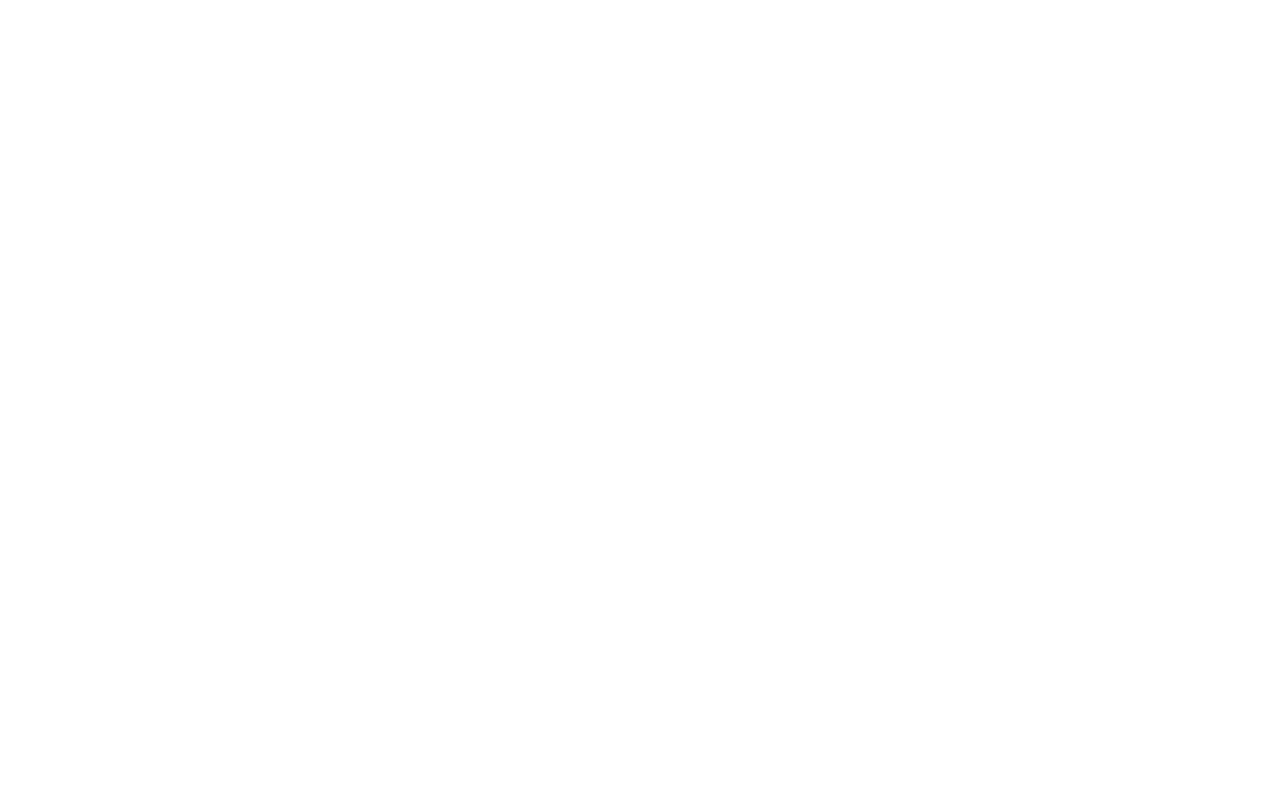
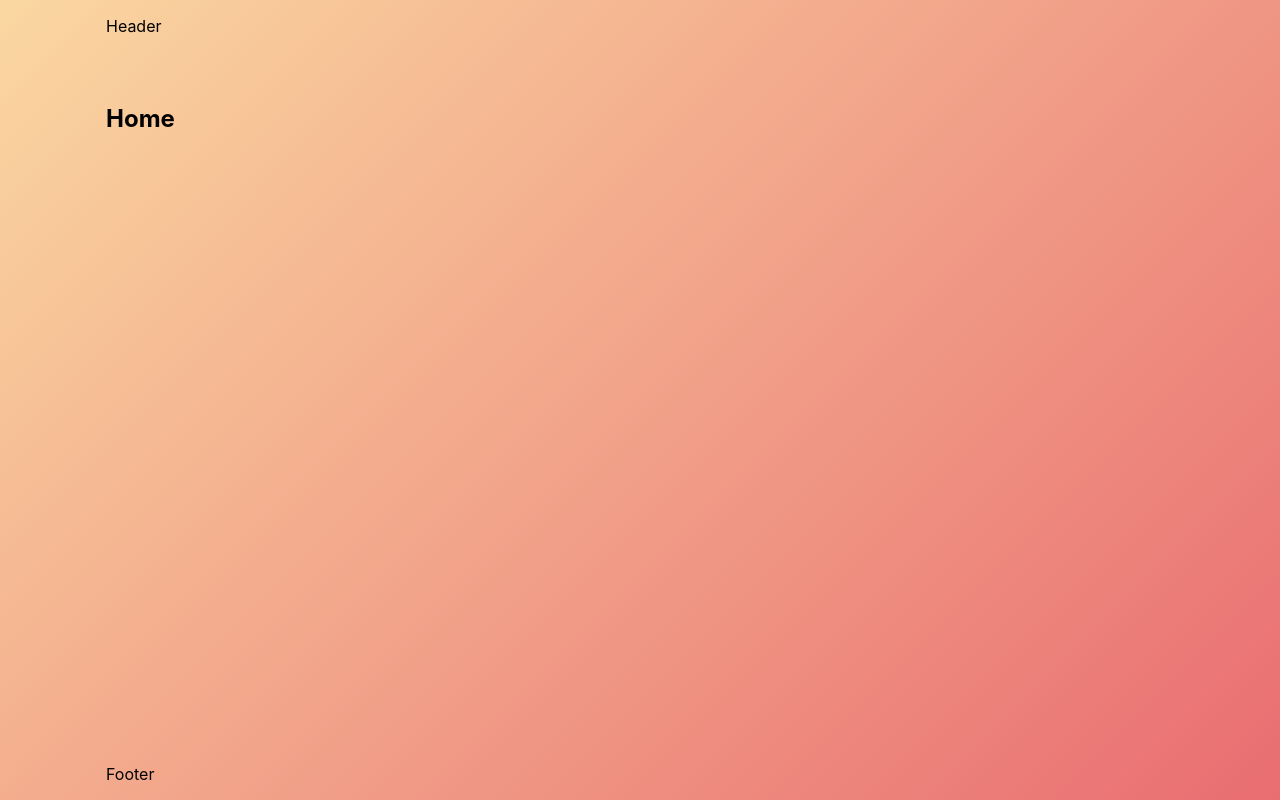
Before and after one commit to carlossantesp/portafolio-elisa, a Next.js app: page / in a window 1280 px wide. Built offline with nearby package versions, Linux system fonts and the light colour scheme.

Commit message:
Agregando Layout

```diff
--- /dev/null
+++ b/components/Layout/Layout.module.css
@@ -0,0 +1,32 @@
+.wrapper {
+  background: linear-gradient(135deg, #FAD7A1 0%, #E96D71 100%);
+  min-height: 100vh;
+  display: grid;
+  grid-template-areas: "header" "main" "footer";
+  grid-template-rows: auto 1fr auto;
+  gap: 1rem;
+}
+.container{
+  width: 100%;
+  padding: 1rem;
+  margin: 0 auto;
+  max-width: 600px;
+}
+
+@media screen and (min-width:768px){
+  .container {
+    width: 700px;
+    max-width: 800px;
+  }
+}
+@media screen and (min-width:992px){
+  .container {
+    width: 900px;
+    max-width: 1100px;
+  }
+}
+@media screen and (min-width:1200px){
+  .container {
+    width: 1100px;
+  }
+}
--- /dev/null
+++ b/components/Layout/index.js
@@ -0,0 +1,18 @@
+import Head from "next/head";
+import styles from "./Layout.module.css";
+
+export default function Layout({ children }) {
+  return (
+    <>
+      <Head>
+        <title>Portafolio web - Elisa</title>
+        <link rel="icon" href="/favicon.ico" />
+      </Head>
+      <div className={styles.wrapper}>
+        <header className={styles.container}>Header</header>
+        <main className={styles.container}>{children}</main>
+        <footer className={styles.container}>Footer</footer>
+      </div>
+    </>
+  );
+}
--- a/pages/index.js
+++ b/pages/index.js
@@ -1,12 +1,9 @@
-import Head from "next/head";
+import Layout from "../components/Layout";
 
 export default function Home() {
   return (
-    <div>
-      <Head>
-        <title>Portafolio web - Elisa</title>
-        <link rel="icon" href="/favicon.ico" />
-      </Head>
-    </div>
+    <Layout>
+      <h2>Home</h2>
+    </Layout>
   );
 }
```
Also changed, not shown: components/Navbar/index.js (added).
